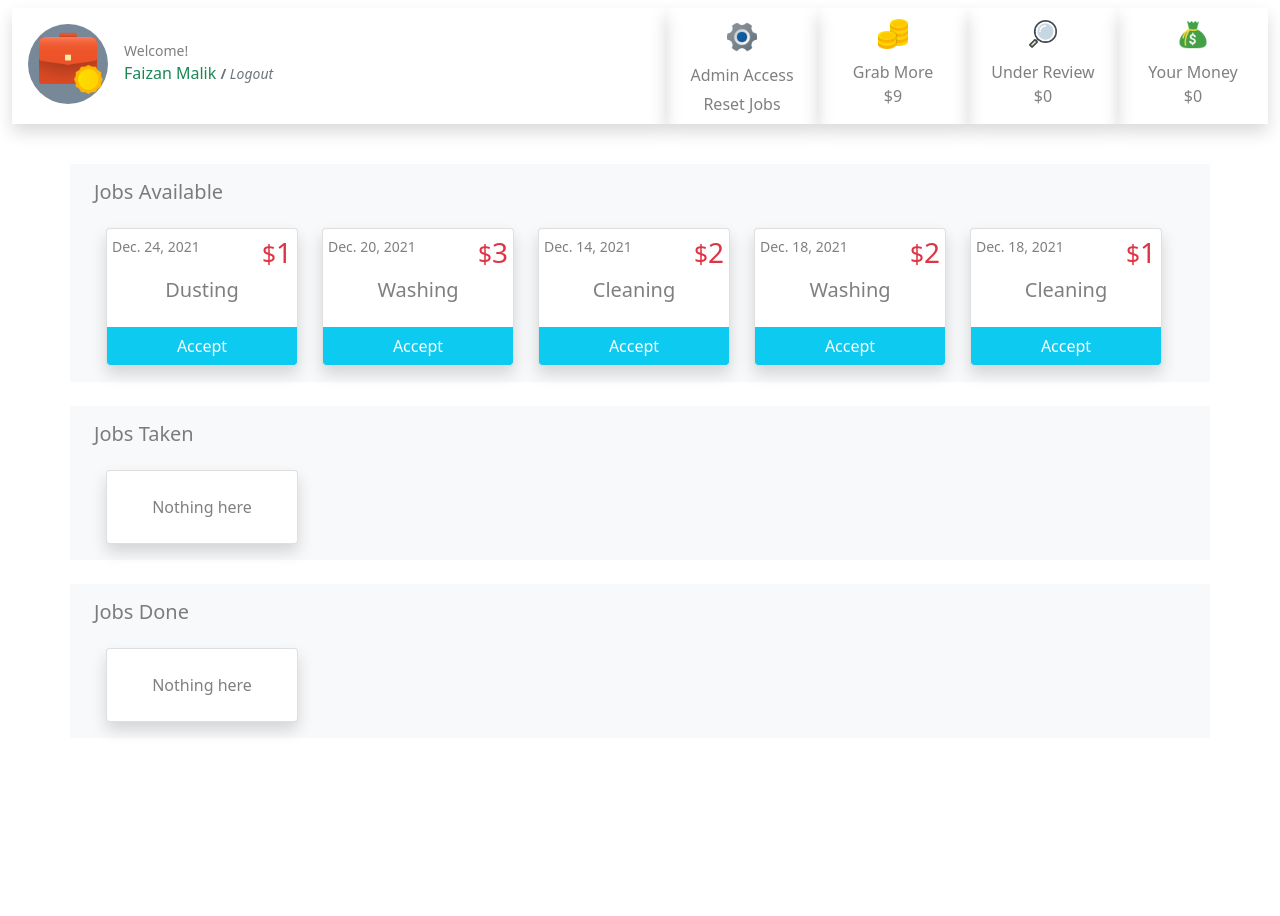
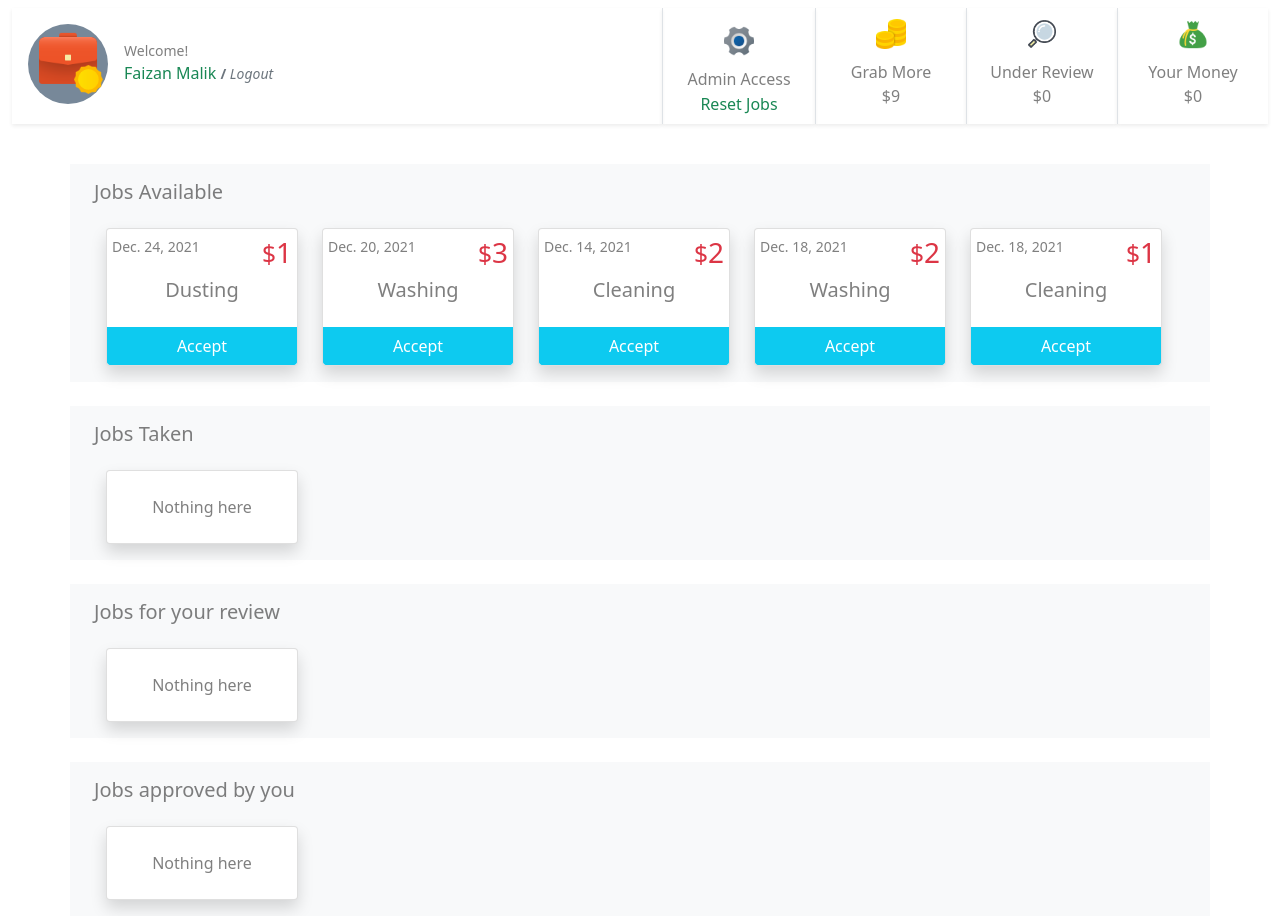
Before and after one commit to fnmalik2002/HomeProject, a Django app: page /payments/ in a window 1280 px wide. Before the commit the page ends 738 px from the top, so only its background shows below. Run offline with Django 4.2, Linux system fonts and the light colour scheme; a user stored in the database is signed in; data comes from the database, SQL or seed files in the repository; both versions use the stored data as it was after the commit.

Commit message:
review step added. Admin will need to approve each job before they become available for payment

```diff
--- a/housejobs/settings.py
+++ b/housejobs/settings.py
@@ -125,3 +125,5 @@ DEFAULT_AUTO_FIELD = 'django.db.models.BigAutoField'
 
 # Redirect to home URL after login (Default redirects to /accounts/profile/)
 LOGIN_REDIRECT_URL = '/'
+
+# ALLOWED_HOSTS=['192.168.1.4']
--- a/jobs/models.py
+++ b/jobs/models.py
@@ -12,10 +12,14 @@ class JobPost(models.Model):
     job_detail = models.CharField(max_length=200)
     job_price = models.IntegerField(default=0)
     job_taken = models.BooleanField(default=False)
+    job_under_review = models.BooleanField(default=False)
+    job_passed_review = models.BooleanField(default=False)
+    job_taken_date = models.DateTimeField('date job taken', null=True, blank=True)
     job_done = models.BooleanField(default=False)
     job_done_date = models.DateTimeField('date job completed', null=True, blank=True)
     job_taker = models.ForeignKey(User, on_delete=models.CASCADE, null=True, blank=True, related_name='job_user')
     job_creator = models.ForeignKey(User, on_delete=models.CASCADE, null=True, blank=True, related_name='job_author')
+
     def __str__(self):
         return self.job_title
 
--- a/jobs/templates/jobs/base.html
+++ b/jobs/templates/jobs/base.html
@@ -19,7 +19,7 @@
 
     <nav class="navbar navbar-expand-xl pt-0 navbar-light text-light ">
         <div class="container-fluid ">
-            <div class="shadow text-align-center p-2" style="height:116px; width:100%; ">
+            <div class="shadow-sm text-align-center p-2" style="height:116px; width:100%; ">
                 <div class="m-2  d-flex flex-row align-items-start">
                     <a href="../">
                         <div class="text-center" style="width:80px; height:80px; border-radius: 50%; background-color:lightslategrey;">
--- a/jobs/templates/jobs/index.html
+++ b/jobs/templates/jobs/index.html
@@ -80,9 +80,49 @@
 </div>
 
 <div class="container bg-light">
-    <h5 class="mt-4 mb-4 pt-3 text-black-50"> Jobs Done </h5>
+    <h5 class="mt-4 mb-4 pt-3 text-black-50"> Jobs for your review </h5>
     <div class="row">
-        {% if all_done_jobs %} {% for q in all_done_jobs %}
+        {% if jobs_under_review %} {% for q in jobs_under_review %}
+        <div class="card ms-4 mb-3 shadow bg-body rounded p-0" style="width: 12rem;">
+            <a class="btn p-0" href="{% url 'jobs:detail' q.id%}" style="width: 100%;">
+                <div class="card-body p-0 ">
+                    <div class="d-flex justify-content-between">
+                        <small class="card-text text-black-50 mt-1 ms-1">{{q.job_done_date.date}}</small>
+                        <h3 class="text-danger mt-1 me-1 "><small>$</small>{{q.job_price}}</h3>
+                    </div>
+
+                    <h3 class="card-title pb-3 text-center">{{ q.job_title }}</h3>
+
+                    <p class="text-black-50">Done by : {{q.job_taker.first_name}}</p>
+
+
+                </div>
+                <a class="btn p-0" href="{% url 'jobs:detail' q.id%}" style="width: 100%;"></a>
+                <form id='form4' class="text-center bg-info rounded-bottom" action="{% url 'jobs:review_done' %}" method='post'>
+                    {% csrf_token %}
+
+                    <input type="radio" id="accept" name="Choice" value="{{q.id}}" checked style="display: none;">
+                    <label for="accept" style="display: none;"> Accept</label>
+                    <!-- <input type="radio" id="reject" name="Choice" value="-2">
+                    <label for="reject"> Reject</label> -->
+                    <input type="submit" value="Approve" class="btn btn-info text-white fs-6" style="width: 100%;">
+                </form>
+
+        </div>
+
+        {% endfor %} {% else %}
+        <div class="card ms-4 mb-3 shadow bg-body rounded p-0" style="width: 12rem;">
+            <div class="card-body mt-2 pb-0">
+                <p class="card-title pb-3 text-center text-black-50">Nothing here</p>
+            </div>
+        </div>
+        {% endif %}
+    </div>
+</div>
+<div class="container bg-light">
+    <h5 class="mt-4 mb-4 pt-3 text-black-50"> Jobs approved by you </h5>
+    <div class="row">
+        {% if jobs_acceptably_done %} {% for q in jobs_acceptably_done %}
         <div class="card ms-4 mb-3 shadow bg-body rounded p-0" style="width: 12rem;">
             <a class="btn p-0" href="{% url 'jobs:detail' q.id%}" style="width: 100%;">
                 <div class="card-body p-0 ">
@@ -109,7 +149,6 @@
         {% endif %}
     </div>
 </div>
-
 
 {% else %}
 <div class="container bg-light">
@@ -166,9 +205,9 @@
 
 </div>
 <div class="container bg-light">
-    <h5 class="mt-4 mb-4 pt-3 text-black-50"> Jobs you finished </h5>
+    <h5 class="mt-4 mb-4 pt-3 text-black-50"> Jobs under review</h5>
     <div class="row">
-        {% if my_done_jobs %} {% for q in my_done_jobs %}
+        {% if my_jobs_under_review %} {% for q in my_jobs_under_review %}
         <div class="card ms-4 mb-3 shadow bg-body rounded p-0" style="width: 12rem;">
             <a class="btn p-0" href="{% url 'jobs:detail' q.id%}" style="width: 100%;">
                 <div class="card-body p-0 ">
@@ -194,15 +233,52 @@
         </div>
         {% endif %}
     </div>
-    {% endif %} {% endblock content %} {% block sidebar %}
+</div>
+
+<div class="container bg-light">
+    <h5 class="mt-4 mb-4 pt-3 text-black-50"> Jobs ready for payment</h5>
+    <div class="row">
+        {% if my_jobs_acceptably_done %} {% for q in my_jobs_acceptably_done %}
+        <div class="card ms-4 mb-3 shadow bg-body rounded p-0" style="width: 12rem;">
+            <a class="btn p-0" href="{% url 'jobs:detail' q.id%}" style="width: 100%;">
+                <div class="card-body p-0 ">
+                    <div class="d-flex justify-content-between">
+                        <small class="card-text text-black-50 mt-1 ms-1">{{q.job_done_date.date}}</small>
+                        <h3 class="text-danger mt-1 me-1 "><small>$</small>{{q.job_price}}</h3>
+                    </div>
+
+                    <h5 class="card-title pb-3 text-center text-black-50">{{ q.job_title }}</h5>
+
+
+
+
+                </div>
+                <a class="btn p-0" href="{% url 'jobs:detail' q.id%}" style="width: 100%;"></a>
+        </div>
+
+        {% endfor %} {% else %}
+        <div class="card ms-4 mb-3 shadow bg-body rounded p-0" style="width: 12rem;">
+            <div class="card-body mt-2 pb-0">
+                <p class="card-title pb-3 text-center text-black-50">Nothing here</p>
+            </div>
+        </div>
+        {% endif %}
+    </div>
+    {% endif %}
+
+
+
+</div>
+
+{% endblock content %} {% block sidebar %}
 <!-- <div class="col"> -->
 
 <div class="d-flex flex-row " style="">
     <div class="d-flex flex-row ">
 
         {% if user.is_staff %}
-            <div class=" mt-2 mb-2 text-center align-content-center shadow">
-                <a class="btn p-0" href="./admin/" style="width: 100%;">
+        <div class=" mt-2 mb-2 text-center align-content-center border-start shadow-sm">
+            <a class="btn p-0" href="../admin/" style="width: 100%;">
                 <div class="" style="width: 150px;">
 
                     <img class="m-2" src="{% static 'jobs/admin.png'%}" style="width: 36px; height: 36px;" alt="Card image">
@@ -212,10 +288,10 @@
                         <form id="3" class="m-0 p-0" action="{% url 'jobs:mark_not_done' %}" method='post'>
                             {% csrf_token %}
                             <input type="radio" id="accept2" name="Choice" value=0 checked style="display: none;">
-                                <label for="accept2" style="display: none;"> Reset Jobs</label>
+                            <label for="accept2" style="display: none; "> Reset Jobs</label>
 
 
-                                <input type="submit" value="Reset Jobs" class="btn text-black-50 m-0 py-1" style="">
+                            <input type="submit" value="Reset Jobs" class="btn text-success m-0 p-0" style="">
                         </form>
 
 
@@ -228,7 +304,7 @@
         {% endif %}
 
 
-            <div class=" mt-2 mb-2  text-center shadow">
+        <div class=" mt-2 mb-2  text-center border-start shadow-sm">
             <div class="" style="width: 150px;">
                 <img class="m-2" src="{% static 'jobs/unclaimed.png'%}" style="width: 36px; height: 36px;" alt="Card image">
                 <div class="">
@@ -245,7 +321,7 @@
 
         </div>
 
-            <div class=" mt-2 mb-2  text-center shadow">
+        <div class=" mt-2 mb-2  text-center border-start shadow-sm">
             <div class="" style="width: 150px;">
                 <img class="m-2" src="{% static 'jobs/underreview.png'%}" style="width: 36px; height: 36px;" alt="Card image">
                 <div class="">
@@ -262,7 +338,7 @@
         </div>
 
 
-            <div class=" mt-2 mb-2  text-center shadow">
+        <div class=" mt-2 mb-2  text-center border-start shadow-sm">
             <div class="" style="width: 150px;">
                 <img class="m-2" src="{% static 'jobs/mymoney.png'%}" style="width: 36px; height: 36px;" alt="Card image">
                 <div class="">
--- a/jobs/urls.py
+++ b/jobs/urls.py
@@ -8,5 +8,6 @@ urlpatterns = [
     path('payments/', views.payments, name='payments'),
     path('reset/', views.reset_password, name='reset'),
     path('mark_done/', views.mark_done, name='mark_done'),
+    path('review_done/', views.review_done, name='review_done'),
     path('mark_not_done/', views.mark_done, name='mark_not_done'),
 ]
--- a/jobs/views.py
+++ b/jobs/views.py
@@ -46,7 +46,13 @@ def index(request):
 
     print('this_family_jobs : ', this_family_jobs)
 
-    if request.user.is_superuser:
+    if request.user.is_staff:
+        print("I am a staff")
+        my_jobs_under_review = this_family_jobs.filter(job_taker=user).filter(job_taken= True).filter(job_under_review= True).order_by('-id')[:10]
+        my_jobs_acceptably_done = this_family_jobs.filter(job_taker=user).filter(job_taken=True).filter(job_done=True).filter(job_passed_review= True).order_by('-id')[:10]
+
+        jobs_under_review = this_family_jobs.filter(job_taken= True).filter(job_under_review= True).order_by('-id')[:10]
+        jobs_acceptably_done = this_family_jobs.filter(job_taken=True).filter(job_done=True).filter(job_passed_review= True).order_by('-id')[:10]
 
         job_list = this_family_jobs.filter(job_taken= False).order_by('-id')[:10]
         job_gone = this_family_jobs.filter(job_taken= True).order_by('-id')[:10]
@@ -55,11 +61,17 @@ def index(request):
 
         my_done_jobs = this_family_jobs.filter(job_taker=user).filter(job_done=True).order_by('-id')[:10]
         all_done_jobs = this_family_jobs.filter(job_taken=True).filter(job_done=True).order_by('-id')[:10]
-        my_money_under_review_this_month = this_family_jobs.filter(job_taker=user).filter(job_taken=True).filter(job_done=False).aggregate(Sum('job_price'))
-        my_total_this_mont = this_family_jobs.filter(job_taker=user).filter(job_taken=True).filter(job_done=True).aggregate(Sum('job_price'))
+        my_money_under_review_this_month = this_family_jobs.filter(job_taken=True).filter(job_done=False).aggregate(Sum('job_price'))
+        my_total_this_mont = this_family_jobs.filter(job_taken=True).filter(job_done=True).aggregate(Sum('job_price'))
         unclaimed = this_family_jobs.filter(job_taken= False).aggregate(Sum('job_price'))
 
     else:
+        print("I am not a staff")
+        my_jobs_under_review = this_family_jobs.filter(job_taker=user).filter(job_taken= True).filter(job_under_review= True).order_by('-id')[:10]
+        my_jobs_acceptably_done = this_family_jobs.filter(job_taker=user).filter(job_taken=True).filter(job_done=True).filter(job_passed_review= True).order_by('-id')[:10]
+        jobs_under_review = this_family_jobs.filter(job_taken= True).filter(job_under_review= True).order_by('-id')[:10]
+        jobs_acceptably_done = this_family_jobs.filter(job_taken=True).filter(job_done=True).filter(job_passed_review= True).order_by('-id')[:10]
+
 
         job_list = this_family_jobs.filter(job_taken= False).order_by('-id')[:10]
         job_gone = this_family_jobs.filter(job_taken= True).order_by('-id')[:10]
@@ -91,6 +103,11 @@ def index(request):
      'unclaimed': unclaimed,
      'all_unfinished_jobs' : all_unfinished_jobs,
      'all_done_jobs' : all_done_jobs,
+     'jobs_acceptably_done' : jobs_acceptably_done,
+     'jobs_under_review' : jobs_under_review,
+     'my_jobs_acceptably_done' : my_jobs_acceptably_done,
+     'my_jobs_under_review' : my_jobs_under_review,
+
      }
     return HttpResponse(template.render(context, request))
 
@@ -129,6 +146,7 @@ def payments(request):
         print("choice id : ", pk)
         upd_rec = JobPost.objects.get(pk=pk)
         upd_rec.job_taken = True
+        upd_rec.job_taken_date = timezone.now()
         upd_rec.job_taker = user
         upd_rec.save()
     except Exception as e:
@@ -154,6 +172,21 @@ def reset_password(request):
      }
     return HttpResponse(template.render(context, request))
 
+def review_done(request):
+    pk=request.POST['Choice']
+    print("choice id : ", pk)
+    print(type(pk))
+    if int(pk) > 0:
+        upd_rec = JobPost.objects.get(pk=pk)
+        upd_rec.job_under_review = False
+        upd_rec.job_passed_review = True
+
+        upd_rec.save()
+    else:
+        pass
+
+    return index(request)
+
 def mark_done(request):
     pk=request.POST['Choice']
     print("choice id : ", pk)
@@ -161,6 +194,7 @@ def mark_done(request):
     if int(pk) > 0:
         upd_rec = JobPost.objects.get(pk=pk)
         upd_rec.job_done = True
+        upd_rec.job_under_review = True
         upd_rec.job_done_date = timezone.now()
         upd_rec.save()
     elif int(pk) < 0:
@@ -185,6 +219,8 @@ def mark_done(request):
                 job.job_taken = False
                 job.job_done = False
                 job.job_done_date = None
+                job.job_taken_date = None
+                job.job_under_review = False
                 job.job_taker = User.objects.get(username = 'nouser')
                 job.save()
         except Exception as e:
```
Also changed, not shown: db.sqlite3, jobs/migrations/0007_jobpost_job_passed_review_jobpost_job_taken_date_and_more.py (added). Lines whose indentation alone changed are shown as unchanged.
